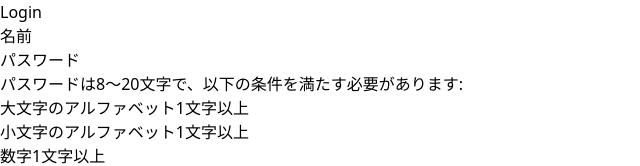
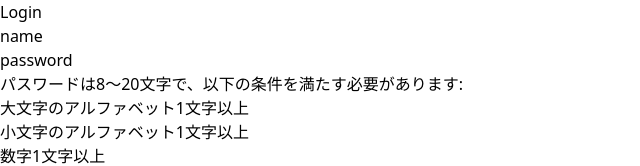
Before and after one commit to kmjak/SketchEase, a Next.js app: page /auth in a window 1280 px wide. Shown: the top 166 px of the page, without its empty margins (0-640 px from the left). Built offline with nearby package versions, Linux system fonts and the light colour scheme; no server answers.

Commit message:
AuthFormをさらにコンポーネント分けした

```diff
--- a/src/app/auth/components/AuthForm.tsx
+++ b/src/app/auth/components/AuthForm.tsx
@@ -2,6 +2,8 @@
 
 import useAuth from "@/hooks/useAuth";
 import CryptoConfigType from "@/types/config/crypto/cryptoConfig";
+import Input from "./Input";
+import AuthModeSwitch from "./AuthModeSwitch";
 
 interface AuthFormProps {
   cryptoConfig: CryptoConfigType;
@@ -17,26 +19,10 @@ export default function AuthForm({ cryptoConfig }: AuthFormProps) {
         </h1>
         <form onSubmit={(e: React.FormEvent<HTMLFormElement>) => handleSubmit(e)} className="space-y-4">
           <div>
-            <label htmlFor="name" className="block text-sm font-medium text-gray-700">
-              名前
-            </label>
-            <input
-              type="text"
-              id="name"
-              name="name"
-              className="mt-1 block w-full px-3 py-2 border border-gray-300 rounded-md shadow-sm focus:outline-none focus:ring-indigo-500 focus:border-indigo-500"
-            />
+            <Input label="name" type="text" />
           </div>
           <div>
-            <label htmlFor="password" className="block text-sm font-medium text-gray-700">
-              パスワード
-            </label>
-            <input
-              type="password"
-              id="password"
-              name="password"
-              className="mt-1 block w-full px-3 py-2 border border-gray-300 rounded-md shadow-sm focus:outline-none focus:ring-indigo-500 focus:border-indigo-500"
-            />
+            <Input label="password" type="password" />
             <div className="text-xs text-gray-500 mt-1">
               パスワードは8〜20文字で、以下の条件を満たす必要があります:
               <ul className="list-inside list-disc text-gray-500">
@@ -55,15 +41,7 @@ export default function AuthForm({ cryptoConfig }: AuthFormProps) {
           </button>
         </form>
         <div className="mt-6 text-center">
-          {mode === "login" ? (
-            <button onClick={() => setMode("register")} className="text-indigo-600 hover:underline">
-              アカウントをお持ちでないですか？ 登録
-            </button>
-          ) : (
-            <button onClick={() => setMode("login")} className="text-indigo-600 hover:underline">
-              既にアカウントをお持ちですか？ ログイン
-            </button>
-          )}
+          <AuthModeSwitch mode={mode} setMode={setMode} />
         </div>
       </div>
     </div>
--- /dev/null
+++ b/src/app/auth/components/AuthModeSwitch.tsx
@@ -0,0 +1,20 @@
+interface AuthModeSwitchProps {
+  mode:string
+  setMode: (mode:"login" | "register") => void
+}
+
+export default function AuthModeSwitch({mode,setMode} : AuthModeSwitchProps) {
+  if(mode === "login"){
+    return(
+      <button onClick={() => setMode("register")} className="text-indigo-600 hover:underline">
+        アカウントをお持ちでないですか？ 登録
+      </button>
+    )
+  }else{
+    return (
+      <button onClick={() => setMode("login")} className="text-indigo-600 hover:underline">
+        既にアカウントをお持ちですか？ ログイン
+      </button>
+    )
+  }
+}
--- /dev/null
+++ b/src/app/auth/components/Input.tsx
@@ -0,0 +1,20 @@
+interface InputProps {
+  label: string;
+  type: string;
+}
+
+export default function Input ({label, type}: InputProps) {
+  return (
+    <>
+      <label htmlFor={label} className="block text-sm font-medium text-gray-700">
+        {label}
+      </label>
+      <input
+        type={type}
+        id={label}
+        name={label}
+        className="mt-1 block w-full px-3 py-2 border border-gray-300 rounded-md shadow-sm focus:outline-none focus:ring-indigo-500 focus:border-indigo-500"
+      />
+    </>
+  )
+}
```
